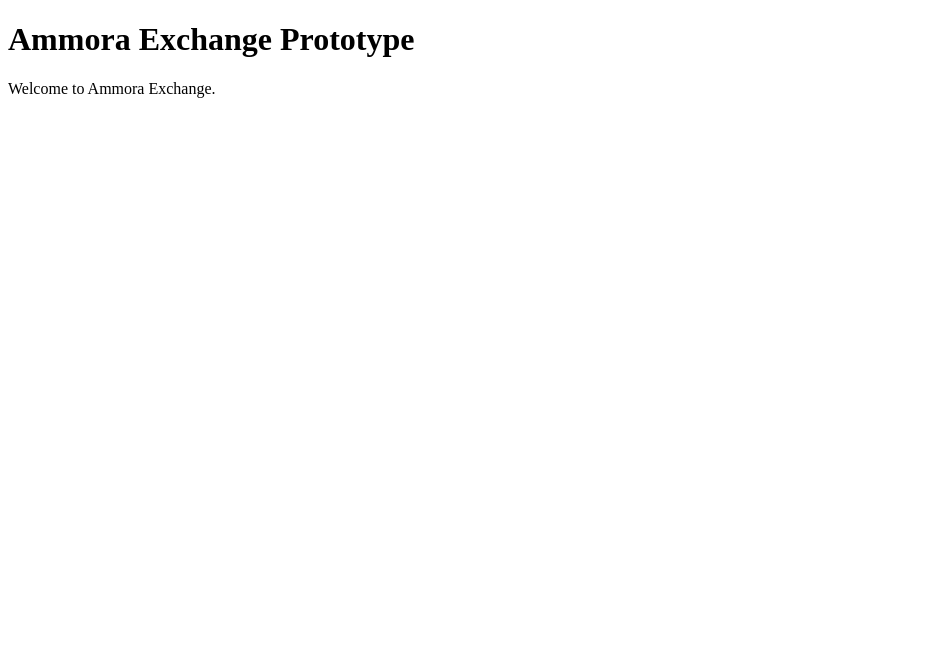
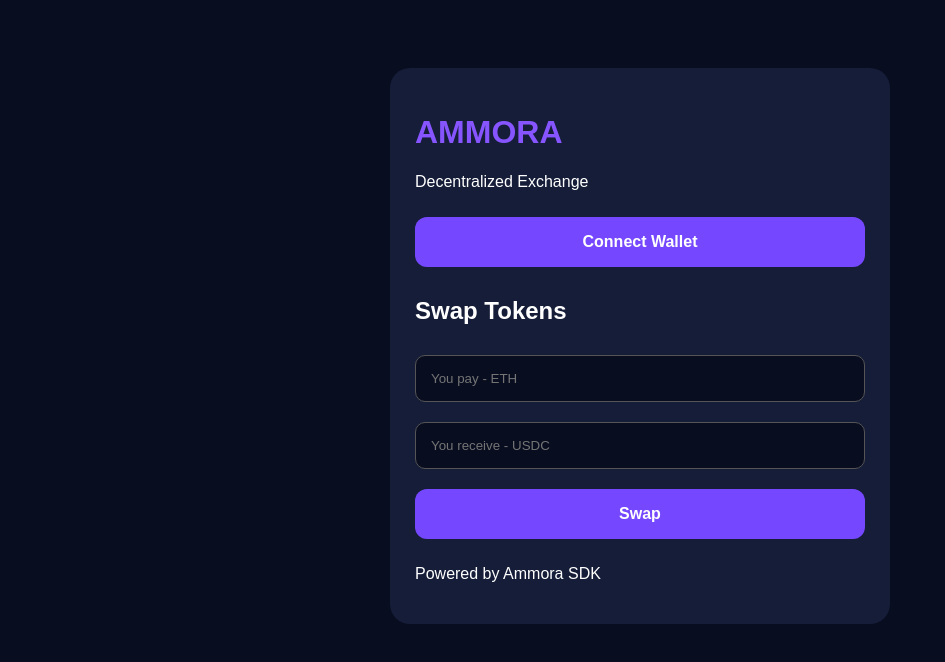
Before and after one commit to bridgehell/ammora-exchange, a plain HTML site: page index.html in a window 1280 px wide. Shown: the whole page, without its empty margins (0-945 px from the left). Drawn offline with Linux system fonts and the light colour scheme.

Commit message:
Update index.html

```diff
--- a/index.html
+++ b/index.html
@@ -1,12 +1,58 @@
+
 <!DOCTYPE html>
-<html lang="id">
+<html lang="en">
 <head>
-  <meta charset="UTF-8">
-  <meta name="viewport" content="width=device-width, initial-scale=1.0">
-  <title>Ammora Exchange</title>
+<meta charset="UTF-8">
+<meta name="viewport" content="width=device-width, initial-scale=1.0">
+<title>Ammora Exchange</title>
+<style>
+body {
+  background: #080d20;
+  color: white;
+  font-family: Arial;
+  padding: 20px;
+}
+.container {
+  max-width: 450px;
+  margin: 40px auto;
+  padding: 25px;
+  background: #151d38;
+  border-radius: 20px;
+}
+h1 { color: #8655ff; }
+input {
+  box-sizing: border-box;
+  width: 100%;
+  padding: 15px;
+  margin: 10px 0;
+  border-radius: 10px;
+  background: #080d20;
+  color: white;
+  border: 1px solid #555;
+}
+button {
+  width: 100%;
+  padding: 16px;
+  margin: 10px 0;
+  border: 0;
+  border-radius: 12px;
+  background: #7548ff;
+  color: white;
+  font-size: 16px;
+  font-weight: bold;
+}
+</style>
 </head>
 <body>
-  <h1>Ammora Exchange Prototype</h1>
-  <p>Welcome to Ammora Exchange.</p>
+<div class="container">
+<h1>AMMORA</h1>
+<p>Decentralized Exchange</p>
+<button>Connect Wallet</button>
+<h2>Swap Tokens</h2>
+<input placeholder="You pay - ETH">
+<input placeholder="You receive - USDC">
+<button>Swap</button>
+<p>Powered by Ammora SDK</p>
+</div>
 </body>
 </html>
```
